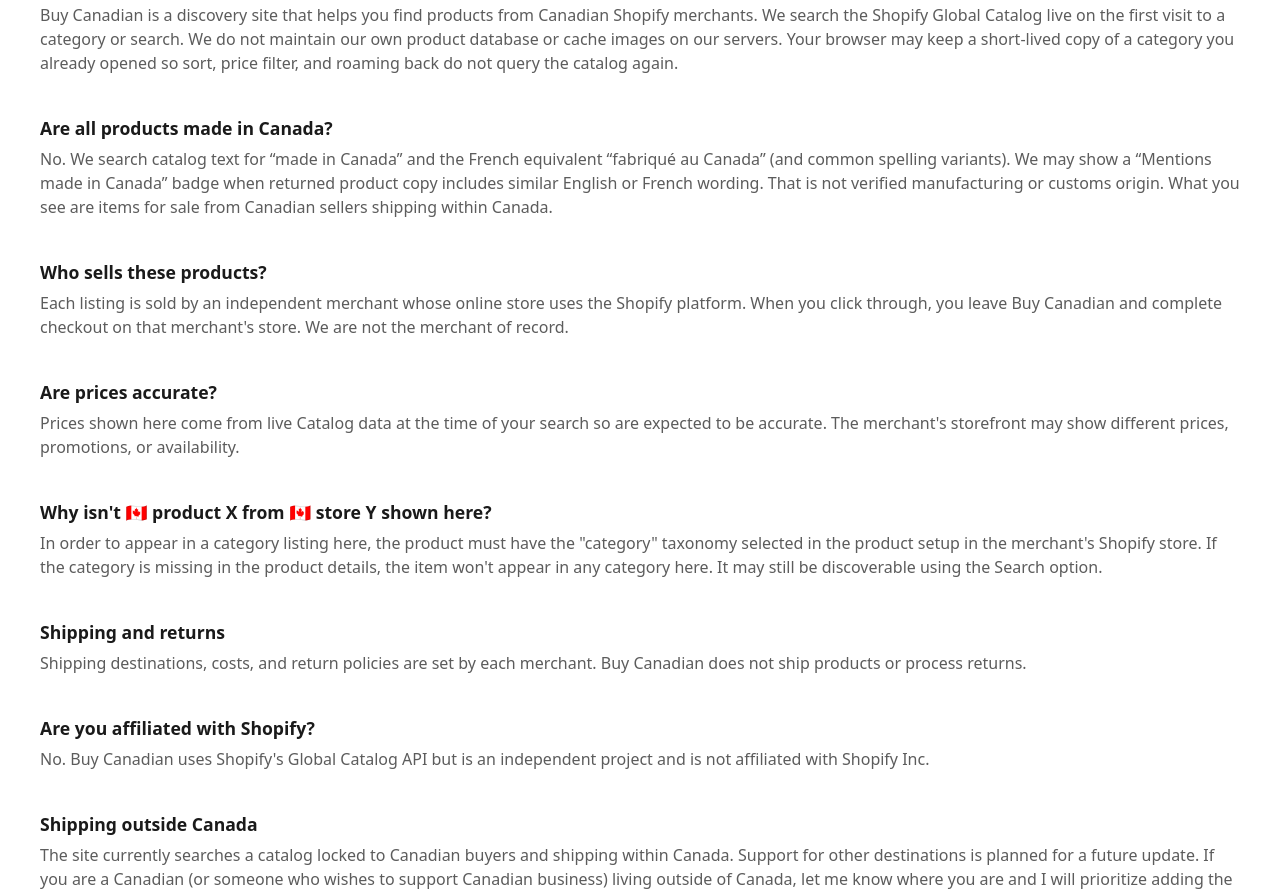
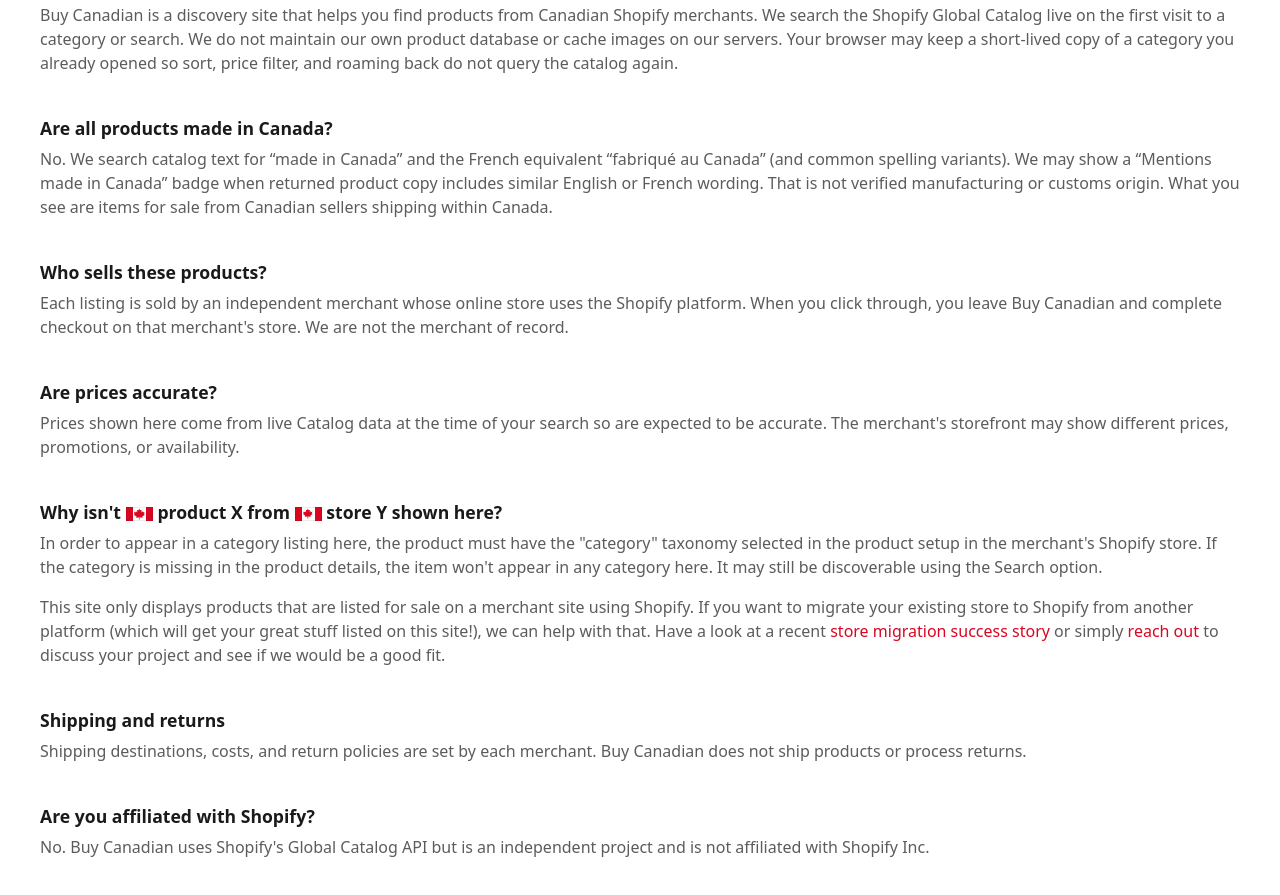
Before and after one commit to Bricks2Clicks/buy-Canadian, a website with bundled scripts: page public/faq.html in a window 1280 px wide. Shown: the part 193-1088 px from the top of the page. Built offline with nearby package versions, Linux system fonts and the light colour scheme; no server answers.

Commit message:
adds contact, case study links and CA flag in FAQ (rermoves non-rendering emoji)

```diff
--- a/public/css/styles.css
+++ b/public/css/styles.css
@@ -27,6 +27,10 @@ body {
     system-ui,
     -apple-system,
     "Segoe UI",
+    "Segoe UI Emoji",
+    "Segoe UI Symbol",
+    "Apple Color Emoji",
+    "Noto Color Emoji",
     Roboto,
     Helvetica,
     Arial,
@@ -652,6 +656,35 @@ p {
   margin: 0 0 0.35rem;
 }
 
+/* Windows does not render country-flag emoji; paint a tiny CA flag instead. */
+.flag-ca {
+  display: inline-block;
+  width: 1.55em;
+  height: 0.82em;
+  vertical-align: -0.12em;
+  background: linear-gradient(
+    to right,
+    var(--red) 0 25%,
+    var(--white) 25% 75%,
+    var(--red) 75% 100%
+  );
+  box-shadow: inset 0 0 0 1px rgba(0, 0, 0, 0.08);
+  position: relative;
+}
+
+.flag-ca::after {
+  content: "";
+  position: absolute;
+  left: 50%;
+  top: 50%;
+  width: 38%;
+  height: 86%;
+  transform: translate(-50%, -50%);
+  background: var(--red);
+  -webkit-mask: url("/icons/maple-leaf.png") center / contain no-repeat;
+  mask: url("/icons/maple-leaf.png") center / contain no-repeat;
+}
+
 .faq-item p {
   margin: 0;
   color: var(--muted);
--- a/public/faq.html
+++ b/public/faq.html
@@ -37,10 +37,10 @@
         <p>
           Buy Canadian is a discovery site that helps you find products from
           Canadian Shopify merchants. We search the Shopify Global Catalog live
-          on the first visit to a category or search. We do not maintain our
-          own product database or cache images on our servers. Your browser may
-          keep a short-lived copy of a category you already opened so sort,
-          price filter, and roaming back do not query the catalog again.
+          on the first visit to a category or search. We do not maintain our own
+          product database or cache images on our servers. Your browser may keep
+          a short-lived copy of a category you already opened so sort, price
+          filter, and roaming back do not query the catalog again.
         </p>
       </div>
 
@@ -77,8 +77,11 @@
 
       <div class="faq-item">
         <h2>
-          Why isn't &#x1F1E8;&#x1F1E6; product X from &#x1F1E8;&#x1F1E6; store Y
-          shown here?
+          Why isn't
+          <span class="flag-ca" role="img" aria-label="Canada"></span>
+          product X from
+          <span class="flag-ca" role="img" aria-label="Canada"></span>
+          store Y shown here?
         </h2>
         <p>
           In order to appear in a category listing here, the product must have
@@ -86,6 +89,23 @@
           merchant's Shopify store. If the category is missing in the product
           details, the item won't appear in any category here. It may still be
           discoverable using the Search option.
+        </p>
+        <p>
+          This site only displays products that are listed for sale on a
+          merchant site using Shopify. If you want to migrate your existing
+          store to Shopify from another platform (which will get your great
+          stuff listed on this site!), we can help with that. Have a look at a
+          recent
+          <a
+            href="https://bricks2clicks.online/case-study-platform-migration/"
+            rel="noopener"
+            >store migration success story</a
+          >
+          or simply
+          <a href="https://bricks2clicks.online/contact/" rel="noopener"
+            >reach out</a
+          >
+          to discuss your project and see if we would be a good fit.
         </p>
       </div>
 
```
Also changed, not shown: public/about.html (+8 -4 lines).
